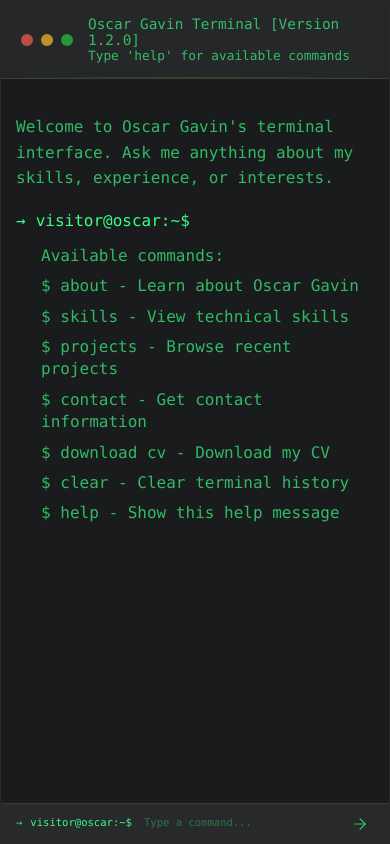
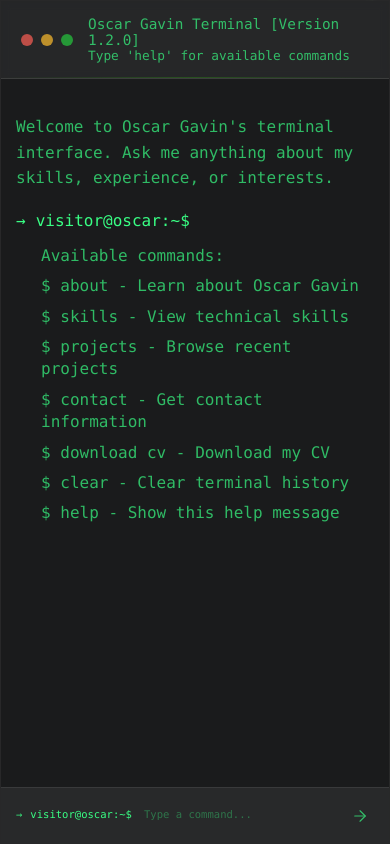
Before and after one commit to oscargavin/rag_portfolio, a Next.js app: page / in a window 390 px wide. Built offline with nearby package versions, Linux system fonts and the light colour scheme.

Commit message:
gen changes

```diff
--- a/app/global.css
+++ b/app/global.css
@@ -686,7 +686,9 @@ body::before {
     }
 
     .terminal-input {
-
+        height: 28px;
+        /* Consistent height */
+        line-height: 28px;
         font-size: 0.66em;
         /* Override any other styles */
         padding: 0 4px;
```
